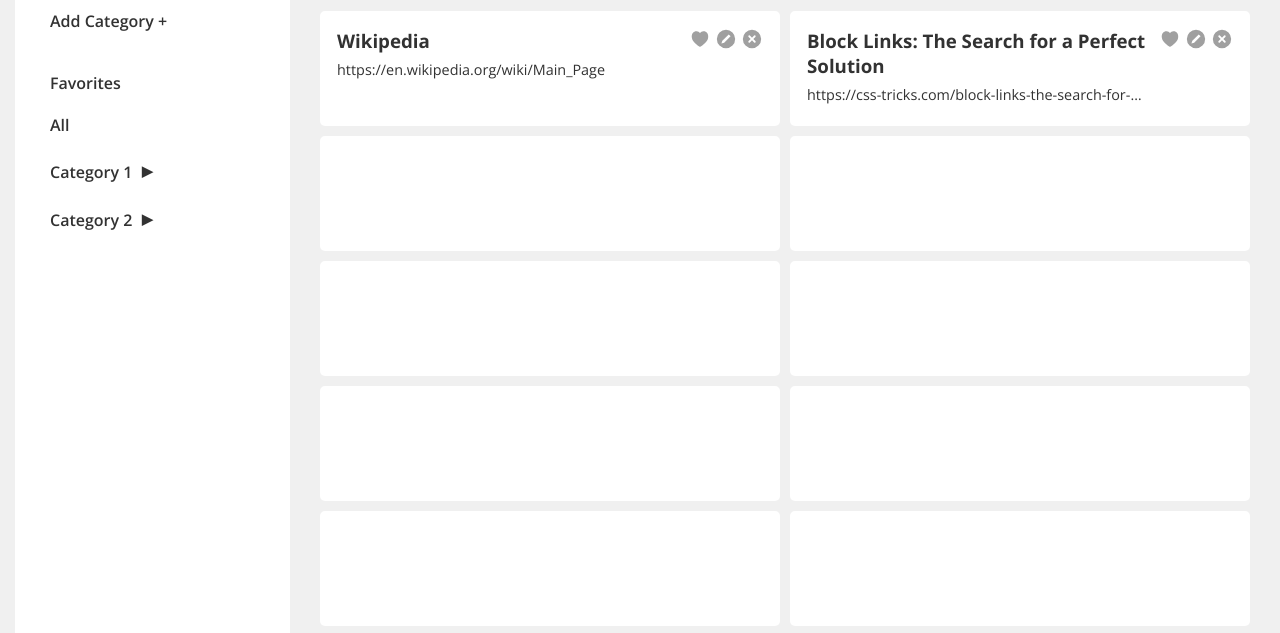
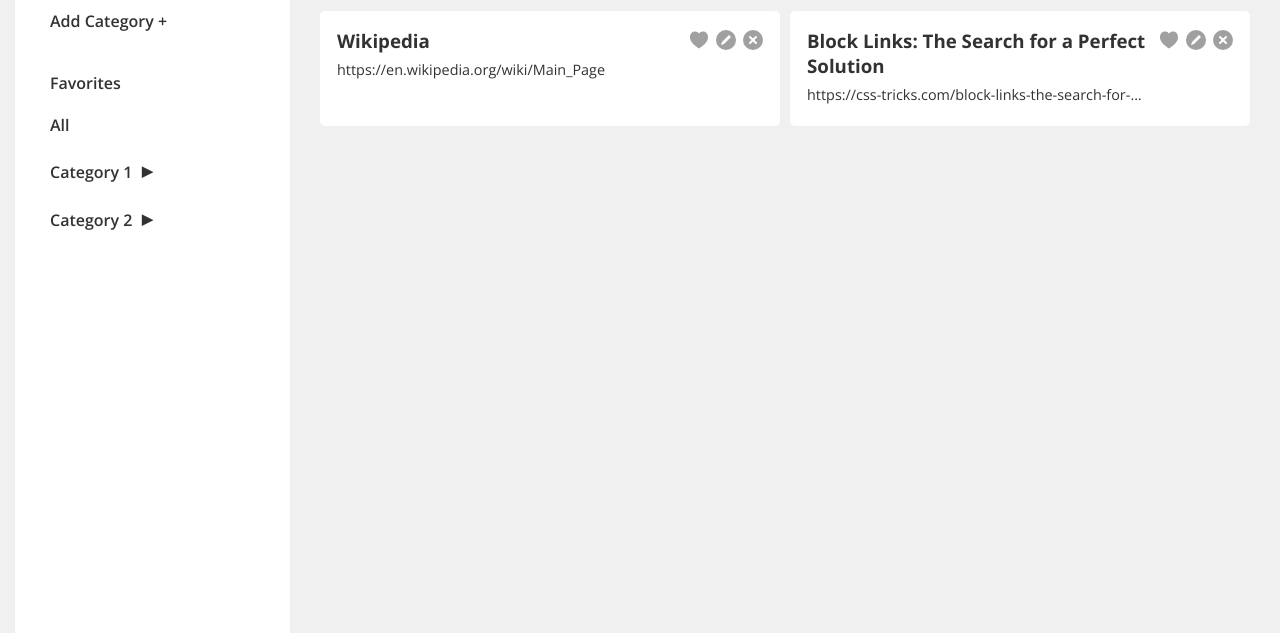
Before and after one commit to n-dett/bookmark-manager, a website built with webpack: page src/template.html in a window 1280 px wide. Shown: the part 98-731 px from the top of the page. Built offline with nearby package versions, Linux system fonts and the light colour scheme; a web font is replaced by a local one.

Commit message:
Add dynamic display of cards

```diff
--- a/src/Bookmark.js
+++ b/src/Bookmark.js
@@ -1,9 +1,12 @@
+import bookmarkStore from "./bookmarkStore";
+
 class Bookmark {
     constructor(title, url, category, subcategory, favorite) {
         this._title = title;
         this._url = url;
         this._category = category;
         this._subcategory = subcategory;
+        // Boolean
         this._favorite = favorite;
     }
 
@@ -21,3 +24,26 @@
     set subcategory(newSubcategory) {this._subcategory = newSubcategory}
     set favorite(newFavorite) {this._favorite = newFavorite}
 }
+
+
+const bookmark1 = new Bookmark(
+    'Wikipedia',
+    'https://en.wikipedia.org/wiki/Main_Page',
+    null,
+    null,
+    false
+)
+
+const bookmark2 = new Bookmark(
+    'Block Links: The Search for a Perfect Solution',
+    'https://css-tricks.com/block-links-the-search-for-a-perfect-solution/',
+    null,
+    null,
+    false
+)
+
+bookmarkStore.addBookmark(bookmark1);
+bookmarkStore.addBookmark(bookmark2);
+
+
+export { Bookmark }
--- a/src/BookmarkStore.js
+++ b/src/BookmarkStore.js
@@ -4,12 +4,17 @@
     }
 
     addBookmark(bookmark) {
-        bookmarks.push(bookmark);
+        this.bookmarks.push(bookmark);
     }
 
     removeBookmark(bookmarkIndex) {
-        bookmarks.splice(bookmarkIndex, 1);
+        this.bookmarks.splice(bookmarkIndex, 1);
     }
 
     get allBookmarks() {return this.bookmarks}
 }
+
+const bookmarkStore = new BookmarkStore();
+
+
+export default bookmarkStore;
--- a/src/index.js
+++ b/src/index.js
@@ -7,8 +7,12 @@
     openModalListener
 } from "./event-listeners";
 
+import { displayCards } from "./update-UI";
+
 // Add all event listeners
+
 document.addEventListener("DOMContentLoaded", () => {
+    displayCards();
     accordionListener();
     cardClickListener();
     heartIconListener();
--- a/src/styles.css
+++ b/src/styles.css
@@ -185,10 +185,15 @@
     border: none;
 }
 
+.card-btns > button {
+    margin-left: 5px;
+}
+
 svg {
     width: 100%;
     display: inline-block;
     fill: rgb(160, 160, 160);
+    height: 22px;
     /* transition: fill .3s; */
 }
 
--- a/src/template.html
+++ b/src/template.html
@@ -46,7 +46,7 @@
         </div>
         <!-- Bookmark Cards -->
         <div id="bookmarks-container">
-            <div class="bookmark-card" data-index="0">
+            <!-- <div class="bookmark-card" data-index="0">
                 <div class="card-text">
                     <h3>
                         <a href="https://en.wikipedia.org/wiki/Main_Page" target="_blank">
@@ -134,7 +134,7 @@
             </div>
             <div class="bookmark-card">
 
-            </div>
+            </div> -->
         </div>
     </div>
 
--- a/src/update-UI.js
+++ b/src/update-UI.js
@@ -1,3 +1,6 @@
+import bookmarkStore from "./bookmarkStore";
+import { Bookmark } from "./bookmark";
+
 function toggleSubcatVisibility(subCatList, caret) {
     subCatList.classList.toggle('hidden');
     if(caret.textContent === '▸') {
@@ -19,24 +22,24 @@
 
 
 function displayCards() {
+    console.log(bookmarkStore.allBookmarks);
+
     // All cards container
     const cardsContainer = document.getElementById('bookmarks-container');
 
     // Clear cards
     cardsContainer.innerHTML = '';
 
-    bookmarksArr.forEach((bookmark, index) => {
+    bookmarkStore.allBookmarks.forEach((bookmark, index) => {
         // Create card
         const bmCardContainer = document.createElement('div');
         bmCardContainer.classList.add('bookmark-card');
         bmCardContainer.setAttribute('data-index', index);
 
         appendCardText(bookmark, bmCardContainer);
-        appendCardButtons(bmCardContainer, cardsContainer);
+        appendCardButtons(bmCardContainer);
 
-
-
-
+        cardsContainer.appendChild(bmCardContainer);
 
     })
 }
@@ -61,12 +64,13 @@
 
     // Add url text
     const urlText = document.createElement('p');
+    urlText.classList.add('url-text');
     urlText.textContent = bookmark.url;
     textContainer.append(urlText);
 }
 
 
-function appendCardButtons(bmCardContainer, cardsContainer) {
+function appendCardButtons(bmCardContainer) {
     // Add buttons container
     const btnsContainer = document.createElement('div');
     btnsContainer.classList.add('card-btns');
@@ -76,7 +80,7 @@
     heartBtn.classList.add('heart-btn');
     // Heart svg
     const svgNamespace = 'http://www.w3.org/2000/svg';
-            const heartSvg = document.createAttributeNS(svgNamespace, 'svg');
+    const heartSvg = document.createElementNS(svgNamespace, 'svg');
     heartSvg.setAttribute('viewbox', '0 0 24 24');
     heartSvg.setAttribute('xmlns', svgNamespace);
     const heartPath = document.createElementNS(svgNamespace, "path");
@@ -90,7 +94,7 @@
     const editBtn = document.createElement('button');
     heartBtn.classList.add('edit-btn');
     // Edit svg
-            const editSvg = document.createAttributeNS(svgNamespace, 'svg');
+    const editSvg = document.createElementNS(svgNamespace, 'svg');
     editSvg.setAttribute('viewbox', '0 0 24 24');
     editSvg.setAttribute('xmlns', svgNamespace);
     const editPath = document.createElementNS(svgNamespace, "path");
@@ -104,20 +108,18 @@
     const deleteBtn = document.createElement('button');
     deleteBtn.classList.add('delete-btn');
     // Delete svg
-            const deleteSvg = document.createAttributeNS(svgNamespace, 'svg');
+    const deleteSvg = document.createElementNS(svgNamespace, 'svg');
     deleteSvg.setAttribute('viewbox', '0 0 24 24');
     deleteSvg.setAttribute('xmlns', svgNamespace);
     const deletePath = document.createElementNS(svgNamespace, "path");
     deletePath.setAttribute('d', 'M12,2A10,10,0,1,0,22,12,10,10,0,0,0,12,2Zm3.707,12.293a1,1,0,1,1-1.414,1.414L12,13.414,9.707,15.707a1,1,0,0,1-1.414-1.414L10.586,12,8.293,9.707A1,1,0,0,1,9.707,8.293L12,10.586l2.293-2.293a1,1,0,0,1,1.414,1.414L13.414,12Z');
     // Append delete button
-            editSvg.appendChild(deletePath);
-            editBtn.appendChild(deleteSvg);
+    deleteSvg.appendChild(deletePath);
+    deleteBtn.appendChild(deleteSvg);
     btnsContainer.appendChild(deleteBtn);
 
-            btnsContainer.appendChild(removeBtn);
     bmCardContainer.appendChild(btnsContainer);
-            cardsContainer.appendChild(bmCardContainer);
 }
 
 
-export { toggleSubcatVisibility, toggleHeartIcon, toggleModal }
+export { toggleSubcatVisibility, toggleHeartIcon, toggleModal, displayCards }
```
Lines whose indentation alone changed are shown as unchanged.
